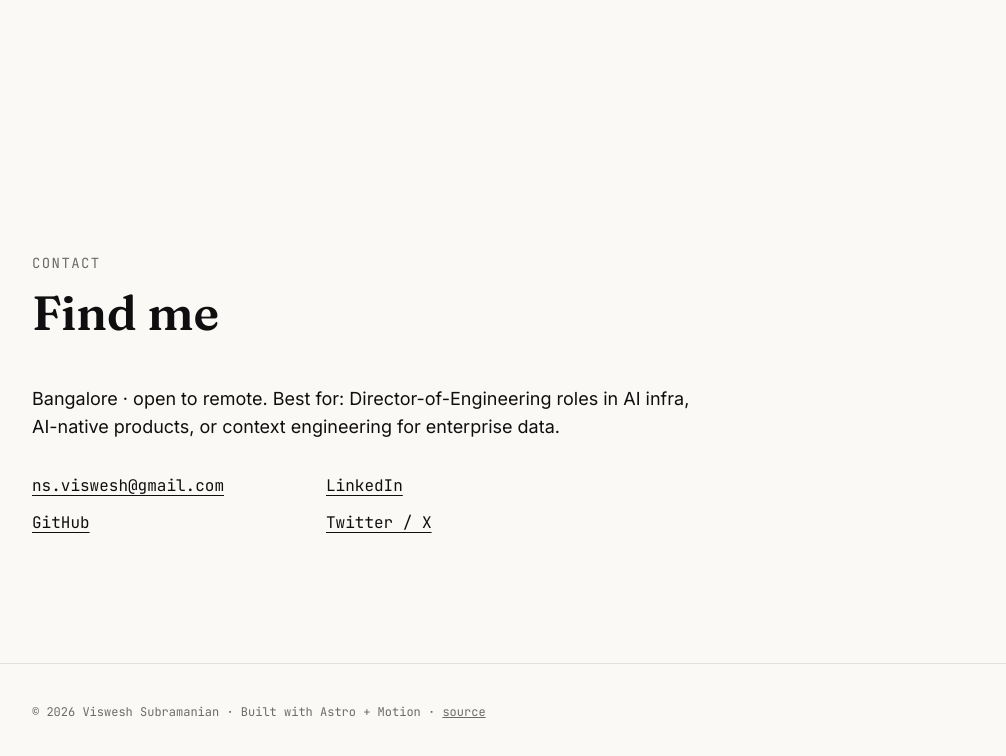
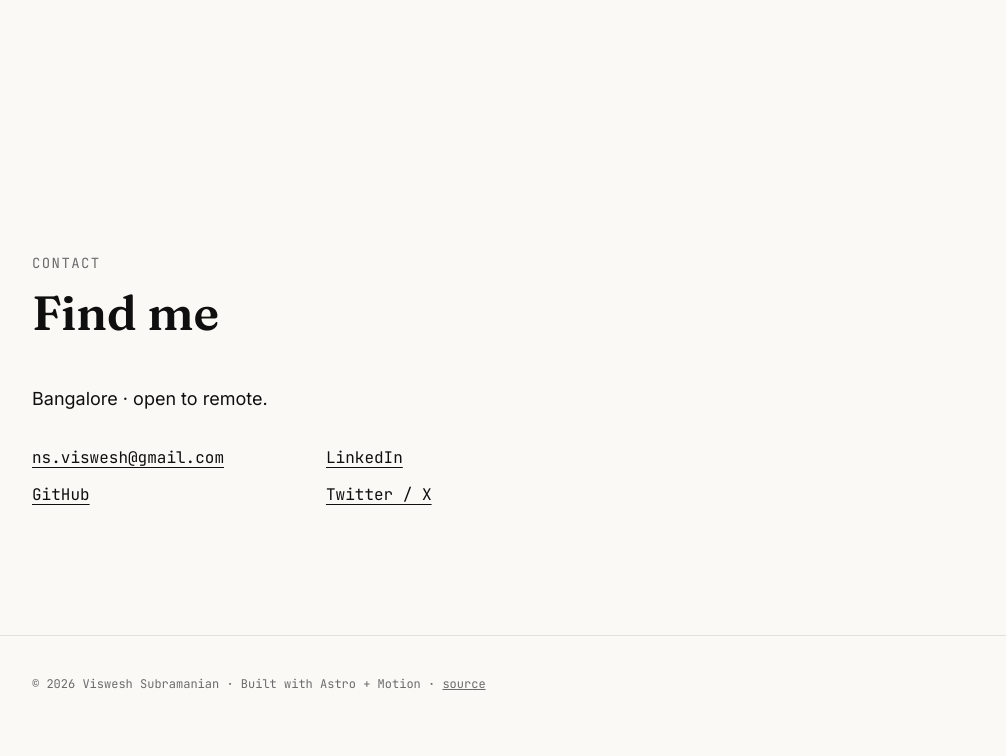
Before and after one commit to viswesh/viswesh.github.io, an Astro site: page / in a window 1280 px wide. Shown: the part 9441-10197 px from the top of the page, without its empty margins (136-1142 px from the left). After the commit the page ends 10173 px from the top, so only its background shows below. Built offline with nearby package versions, Linux system fonts and the light colour scheme; Astro itself is replaced by a stand-in of ours.

Commit message:
fix(contact): drop "Best for: Director-of-Engineering roles..." line
Reads cringe; the rest of the site already establishes positioning.

```diff
--- a/src/components/Contact.astro
+++ b/src/components/Contact.astro
@@ -3,7 +3,7 @@ import Section from './Section.astro';
 import { site } from '../data/site';
 ---
 <Section id="contact" eyebrow="Contact" title="Find me">
-  <p class="text-lg max-w-2xl mb-8">{site.location}. Best for: Director-of-Engineering roles in AI infra, AI-native products, or context engineering for enterprise data.</p>
+  <p class="text-lg max-w-2xl mb-8">{site.location}.</p>
   <ul class="grid sm:grid-cols-2 gap-3 max-w-xl">
     <li><a class="font-mono text-base hover:text-[var(--color-accent)] underline underline-offset-4" href={`mailto:${site.email}`}>{site.email}</a></li>
     <li><a class="font-mono text-base hover:text-[var(--color-accent)] underline underline-offset-4" href={site.links.linkedin} target="_blank" rel="noopener">LinkedIn</a></li>
```
